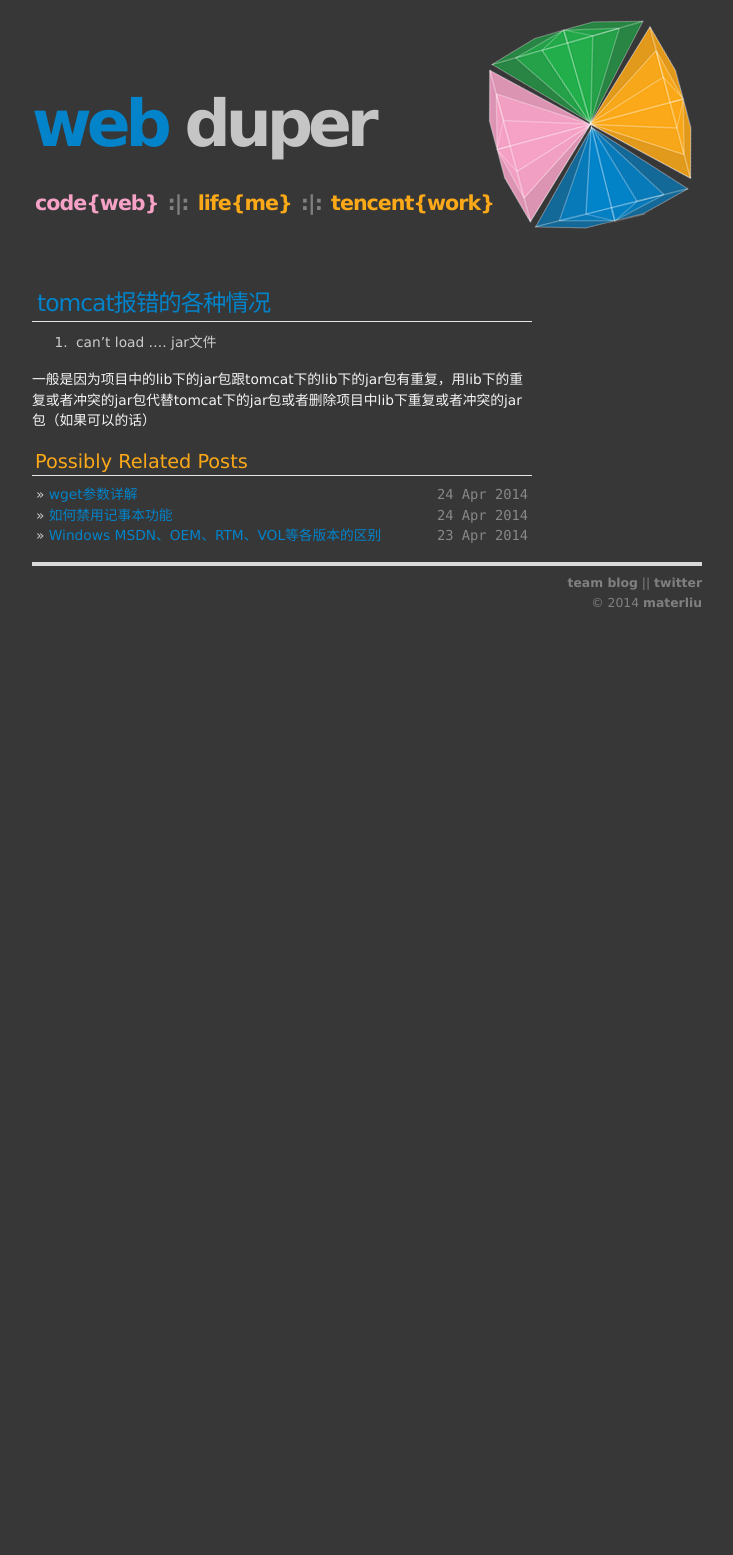
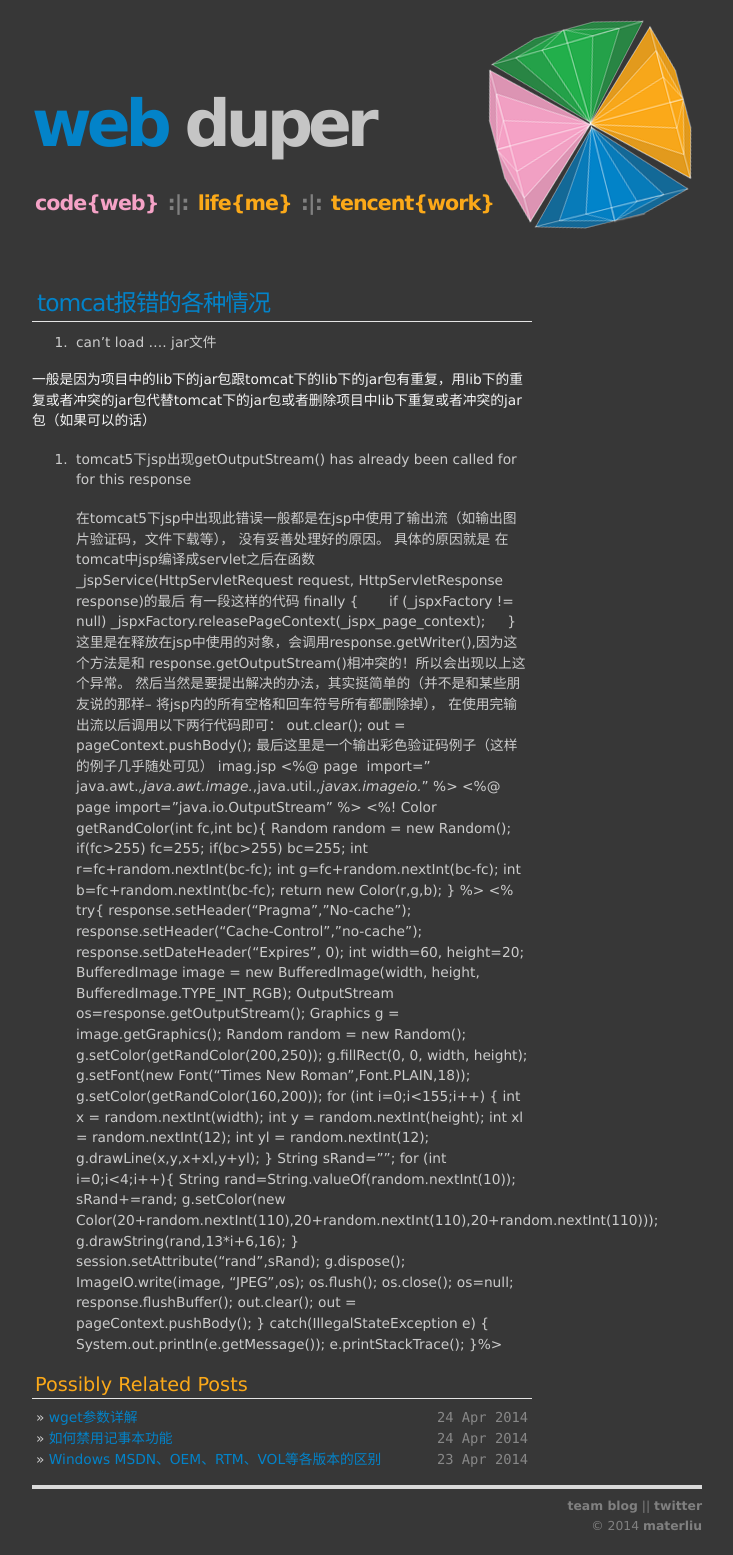
Before and after one commit to materliu/materliu.github.io, a Jekyll site: the page built from all/web/java/_posts/2014-04-24-tomcat-error.md, in a window 1280 px wide. Shown: the whole page, without its empty margins (273-1006 px from the left). Built offline with Jekyll 4.4.1, drawn with Linux system fonts in a browser that asks for light colours; Markdown is read by kramdown in place of the engine named in the settings; before the commit the page ends 900 px from its top, so only the background shows below that.

Commit message:
add some error condition

```diff
--- a/all/web/java/_posts/2014-04-24-tomcat-error.md
+++ b/all/web/java/_posts/2014-04-24-tomcat-error.md
@@ -8,3 +8,81 @@ title: tomcat报错的各种情况
 1. can't load .... jar文件
 
 一般是因为项目中的lib下的jar包跟tomcat下的lib下的jar包有重复，用lib下的重复或者冲突的jar包代替tomcat下的jar包或者删除项目中lib下重复或者冲突的jar包（如果可以的话）
+
+
+2. tomcat5下jsp出现getOutputStream() has already been called for for this response
+
+    在tomcat5下jsp中出现此错误一般都是在jsp中使用了输出流（如输出图片验证码，文件下载等），
+    没有妥善处理好的原因。
+    具体的原因就是
+    在tomcat中jsp编译成servlet之后在函数_jspService(HttpServletRequest request, HttpServletResponse response)的最后
+    有一段这样的代码
+    finally {
+          if (_jspxFactory != null) _jspxFactory.releasePageContext(_jspx_page_context);
+        }
+    这里是在释放在jsp中使用的对象，会调用response.getWriter(),因为这个方法是和
+    response.getOutputStream()相冲突的！所以会出现以上这个异常。
+    然后当然是要提出解决的办法，其实挺简单的（并不是和某些朋友说的那样--
+    将jsp内的所有空格和回车符号所有都删除掉），
+    在使用完输出流以后调用以下两行代码即可：
+    out.clear();
+    out = pageContext.pushBody();
+    最后这里是一个输出彩色验证码例子（这样的例子几乎随处可见）
+    imag.jsp
+    <%@ page  import="java.awt.*,java.awt.image.*,java.util.*,javax.imageio.*" %>
+    <%@ page import="java.io.OutputStream" %>
+    <%!
+    Color getRandColor(int fc,int bc){
+    Random random = new Random();
+    if(fc>255) fc=255;
+    if(bc>255) bc=255;
+    int r=fc+random.nextInt(bc-fc);
+    int g=fc+random.nextInt(bc-fc);
+    int b=fc+random.nextInt(bc-fc);
+    return new Color(r,g,b);
+    }
+    %>
+    <%
+    try{
+    response.setHeader("Pragma","No-cache");
+    response.setHeader("Cache-Control","no-cache");
+    response.setDateHeader("Expires", 0);
+    int width=60, height=20;
+    BufferedImage image = new BufferedImage(width, height, BufferedImage.TYPE_INT_RGB);
+    OutputStream os=response.getOutputStream();
+    Graphics g = image.getGraphics();
+    Random random = new Random();
+    g.setColor(getRandColor(200,250));
+    g.fillRect(0, 0, width, height);
+    g.setFont(new Font("Times New Roman",Font.PLAIN,18));
+    g.setColor(getRandColor(160,200));
+    for (int i=0;i<155;i++)
+    {
+    int x = random.nextInt(width);
+    int y = random.nextInt(height);
+    int xl = random.nextInt(12);
+    int yl = random.nextInt(12);
+    g.drawLine(x,y,x+xl,y+yl);
+    }
+    String sRand="";
+    for (int i=0;i<4;i++){
+    String rand=String.valueOf(random.nextInt(10));
+    sRand+=rand;
+    g.setColor(new Color(20+random.nextInt(110),20+random.nextInt(110),20+random.nextInt(110)));
+    g.drawString(rand,13*i+6,16);
+    }
+    session.setAttribute("rand",sRand);
+    g.dispose();
+    ImageIO.write(image, "JPEG",os);
+    os.flush();
+    os.close();
+    os=null;
+    response.flushBuffer();
+    out.clear();
+    out = pageContext.pushBody();
+    }
+    catch(IllegalStateException e)
+    {
+    System.out.println(e.getMessage());
+    e.printStackTrace();
+    }%>
```
